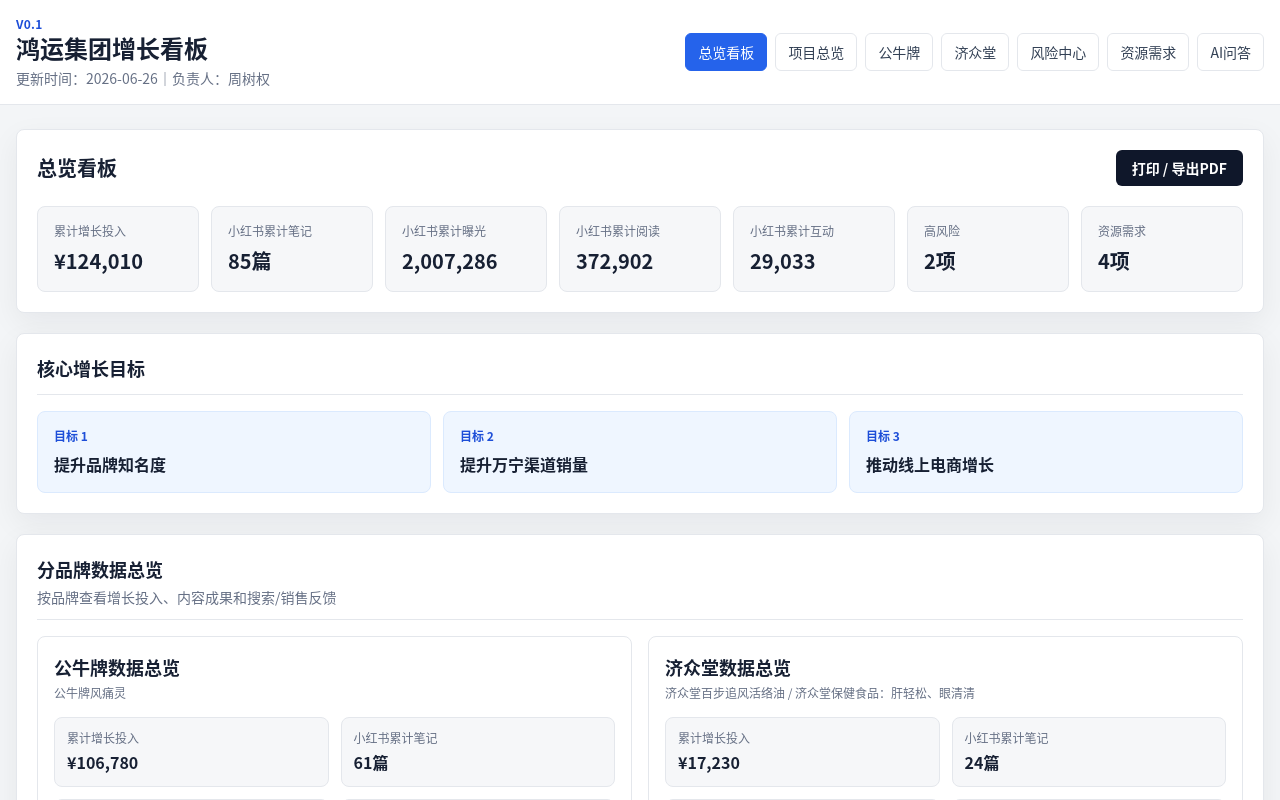
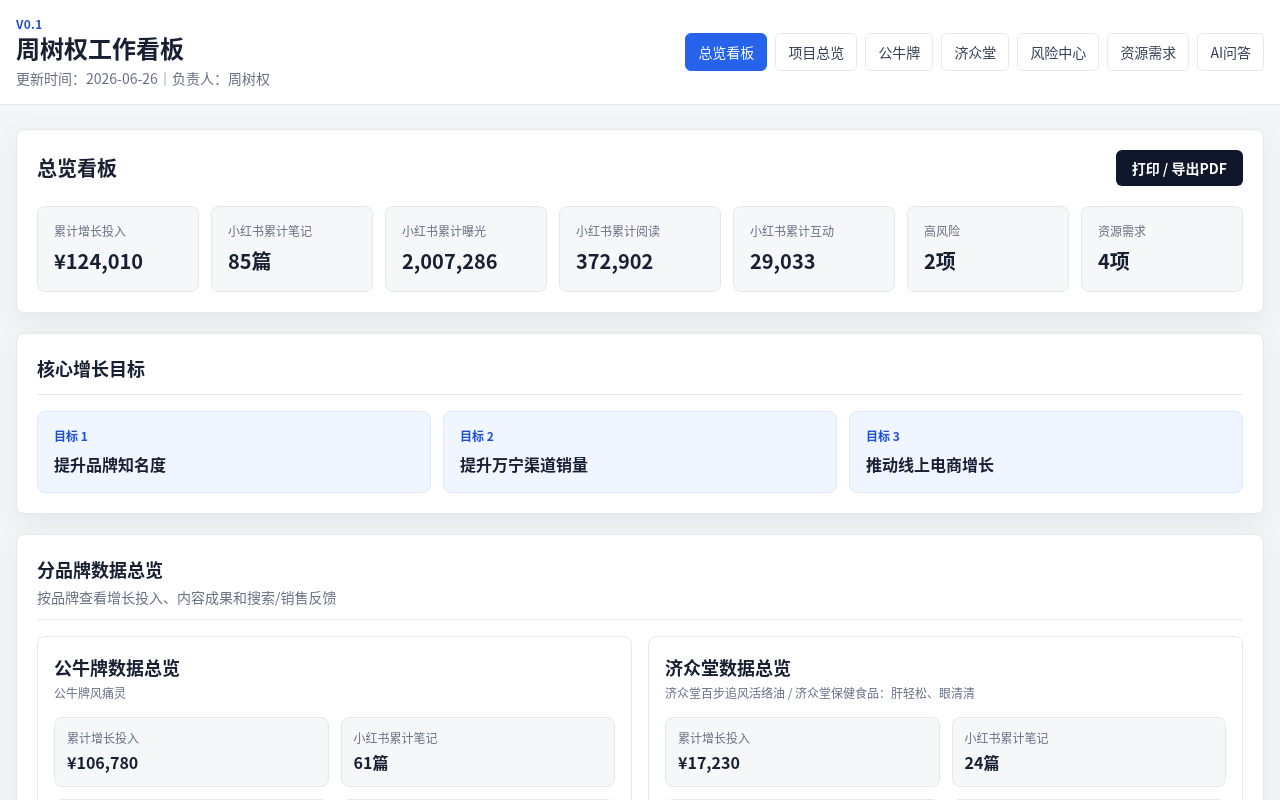
Before and after one commit to zhoushuquan0-lab/hongyun-growth-dashboard, a React (Vite) app: page / in a window 1280 px wide. Shown: the top 800 px of the page. Built offline with nearby package versions, Linux system fonts and the light colour scheme.

Commit message:
Rename dashboard title

```diff
--- a/index.html
+++ b/index.html
@@ -3,7 +3,7 @@
   <head>
     <meta charset="UTF-8" />
     <meta name="viewport" content="width=device-width, initial-scale=1.0" />
-    <title>鸿运集团增长看板 V0.1</title>
+    <title>周树权工作看板 V0.1</title>
   </head>
   <body>
     <div id="root"></div>
--- a/src/data.js
+++ b/src/data.js
@@ -1,5 +1,5 @@
 export const dashboardMeta = {
-  title: "鸿运集团增长看板",
+  title: "周树权工作看板",
   version: "V0.1",
   updatedAt: "2026-06-26",
   owner: "周树权",
```
